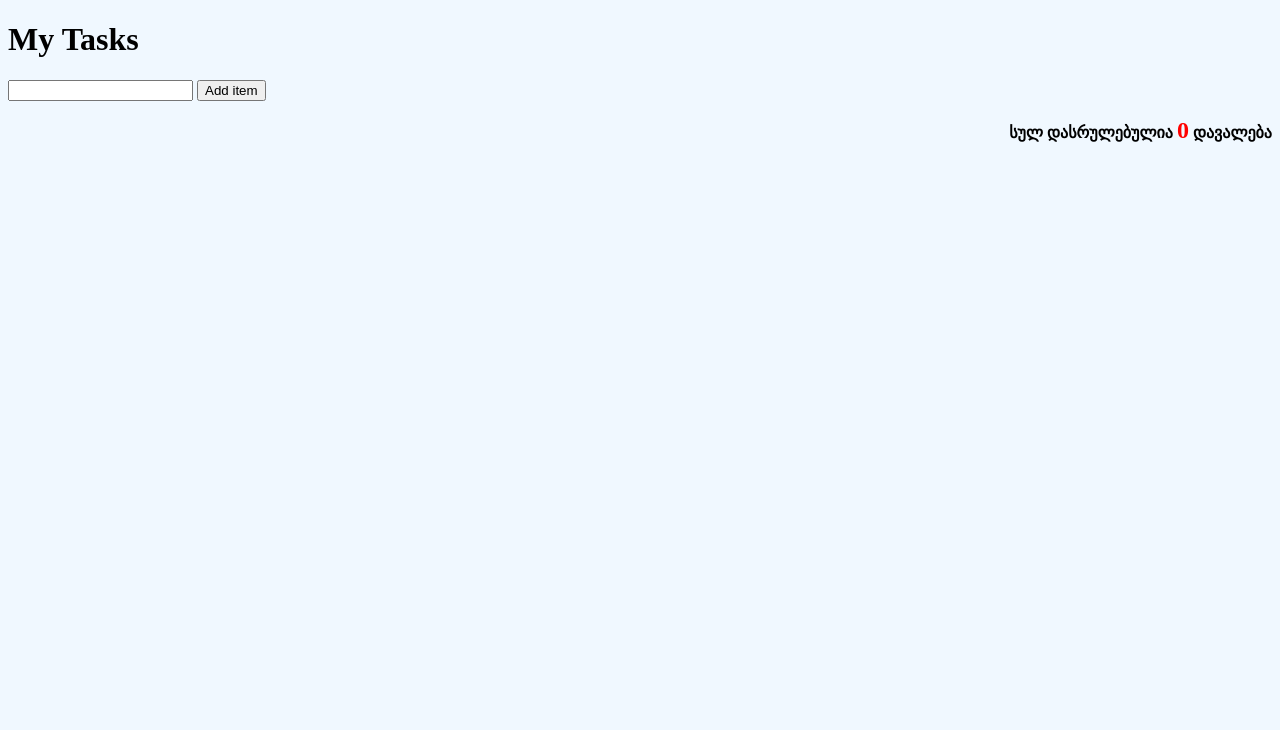
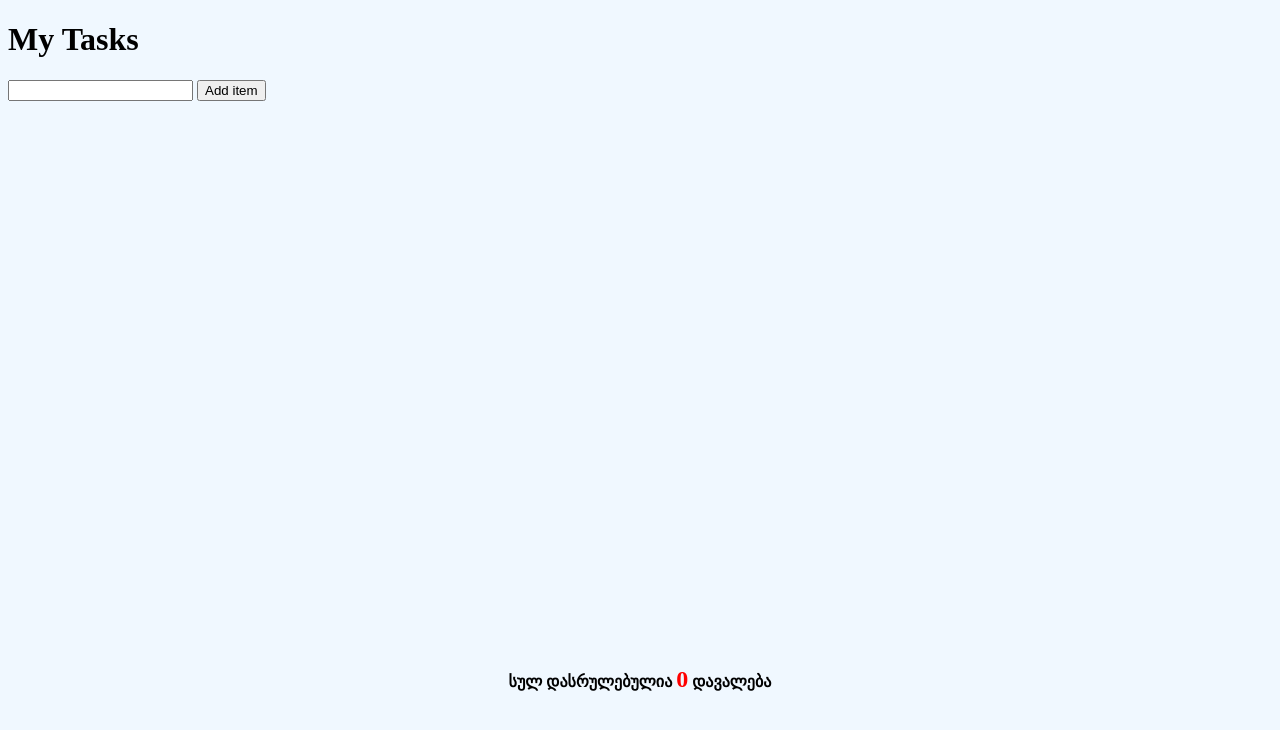
Before and after one commit to Gkhundadze/geolab_js04-main, a plain HTML site: page index.html in a window 1280 px wide. Drawn offline with Linux system fonts and the light colour scheme.

Commit message:
correcting sizes

```diff
--- a/index.html
+++ b/index.html
@@ -5,8 +5,11 @@
     <meta charset="utf-8">
     <title>Shopping list example</title>
     <style>
+      *{
+        box-sizing: border-box;
+      }
       body{
-        height: 100vh;
+        height: 90vh;
         background-color: aliceblue;
       }
       ul{
@@ -21,8 +24,9 @@
         color: #666;
       }
       .infoBox{
+        height: 80%;
         display: flex;
-        justify-content: flex-end;
+        justify-content: center;
         align-items: flex-end;
         font-weight: bold;
       }
```
